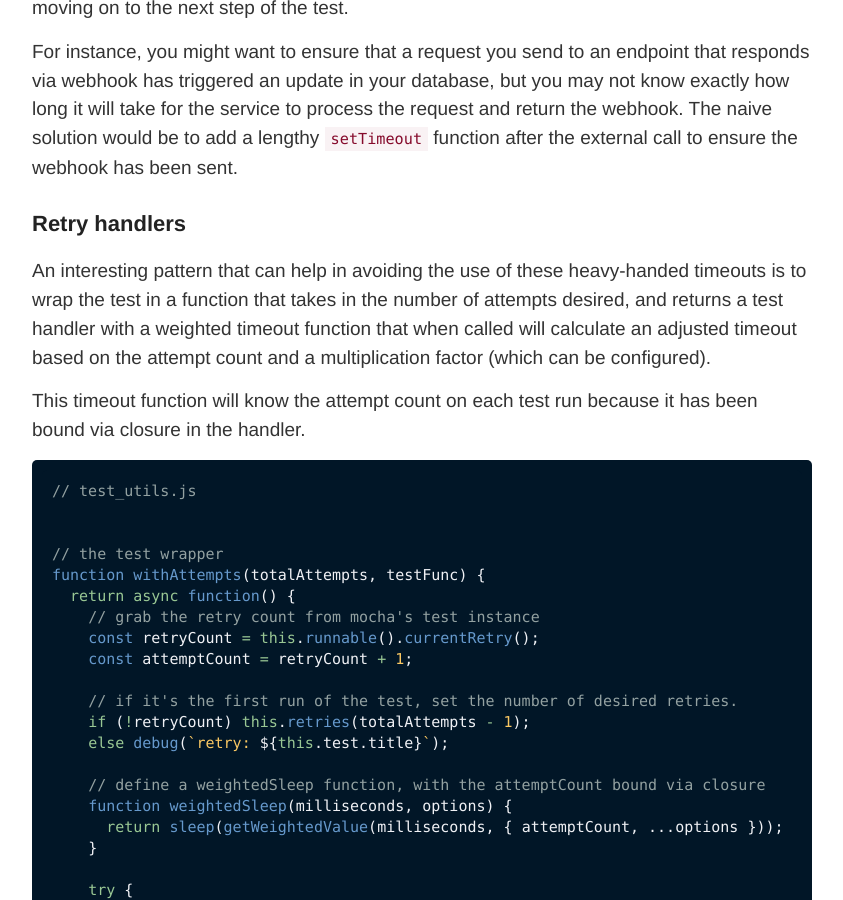
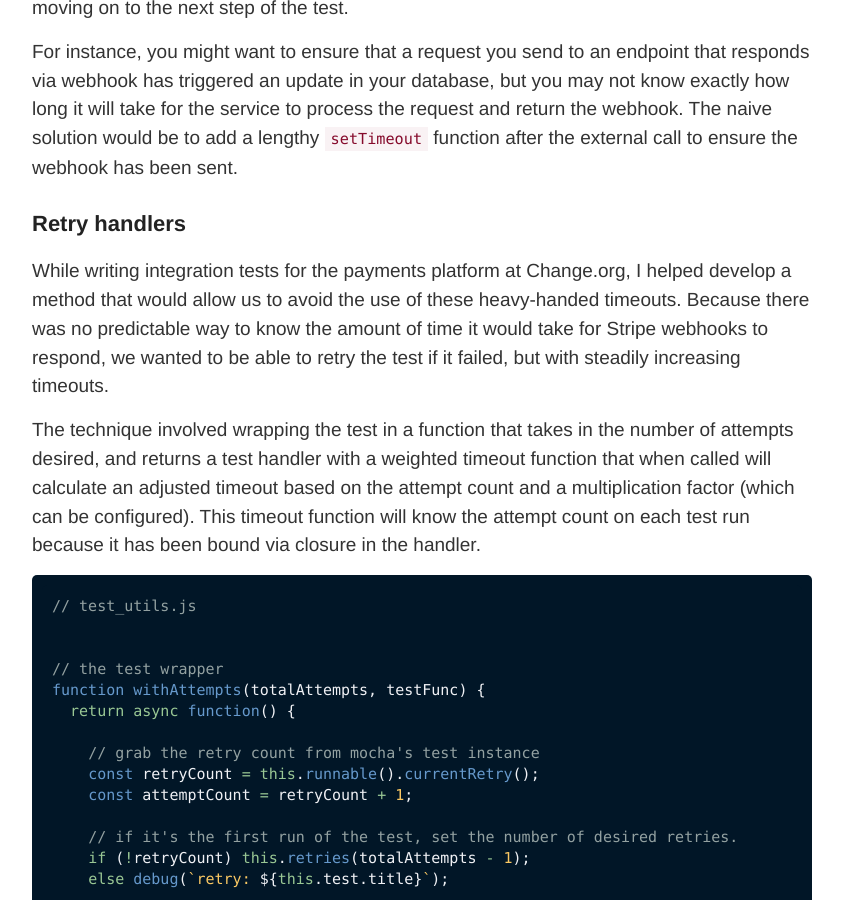
Before and after one commit to a-bishop/old_blog, a Jekyll site: the page built from _posts/2019-12-14-Wrapping-Mocha-Tests-With-A-Custom-Retry-Handler.md, in a window 1280 px wide and 900 px high, scrolled down 346 px. Shown: the whole window, without its empty margins (218-1061 px from the left). Built offline with Jekyll 4.4.1, drawn with Linux system fonts in a browser that asks for light colours; nearby versions of some CDN libraries; comment, search, counter and statistics services are not loaded.

Commit message:
Update post

````diff
--- a/_posts/2019-12-14-Wrapping-Mocha-Tests-With-A-Custom-Retry-Handler.md
+++ b/_posts/2019-12-14-Wrapping-Mocha-Tests-With-A-Custom-Retry-Handler.md
@@ -4,15 +4,15 @@ title: Wrapping Mocha Tests With A Custom Retry Handler
 tags: mocha chai sinon javascript testing
 ---
 
-When writing integration tests for interactions with external services, it can be difficult to predict the amount of time that these processes will take.  As a result, it is tempting to add large timeouts to ensure that the side effects of each network call have completed before moving on to the next step of the test.
+When writing integration tests for interactions with external services, it can be difficult to predict the amount of time that these processes will take. As a result, it is tempting to add large timeouts to ensure that the side effects of each network call have completed before moving on to the next step of the test.
 
 For instance, you might want to ensure that a request you send to an endpoint that responds via webhook has triggered an update in your database, but you may not know exactly how long it will take for the service to process the request and return the webhook. The naive solution would be to add a lengthy `setTimeout` function after the external call to ensure the webhook has been sent.
 
 ## Retry handlers
 
-An interesting pattern that can help in avoiding the use of these heavy-handed timeouts is to wrap the test in a function that takes in the number of attempts desired, and returns a test handler with a weighted timeout function that when called will calculate an adjusted timeout based on the attempt count and a multiplication factor (which can be configured).
+While writing integration tests for the payments platform at Change.org, I helped develop a method that would allow us to avoid the use of these heavy-handed timeouts. Because there was no predictable way to know the amount of time it would take for Stripe webhooks to respond, we wanted to be able to retry the test if it failed, but with steadily increasing timeouts.
 
-This timeout function will know the attempt count on each test run because it has been bound via closure in the handler.
+The technique involved wrapping the test in a function that takes in the number of attempts desired, and returns a test handler with a weighted timeout function that when called will calculate an adjusted timeout based on the attempt count and a multiplication factor (which can be configured). This timeout function will know the attempt count on each test run because it has been bound via closure in the handler.
 
 ```js
 // test_utils.js
@@ -21,6 +21,7 @@ This timeout function will know the attempt count on each test run because it ha
 // the test wrapper
 function withAttempts(totalAttempts, testFunc) {
   return async function() {
+
     // grab the retry count from mocha's test instance
     const retryCount = this.runnable().currentRetry();
     const attemptCount = retryCount + 1;
````
